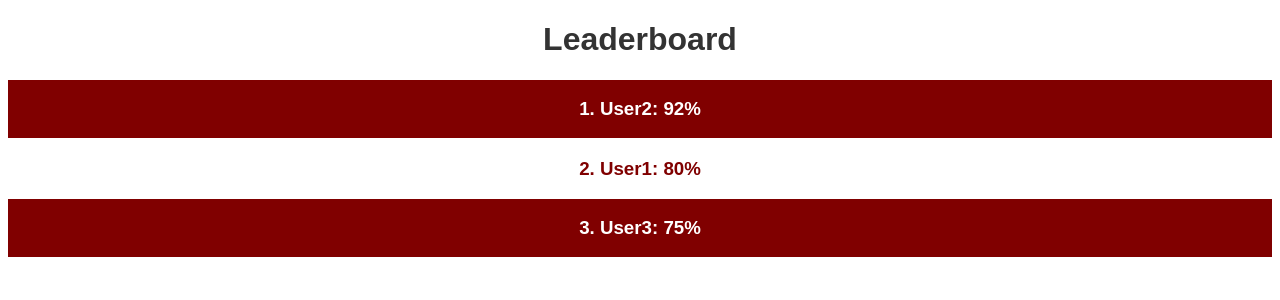
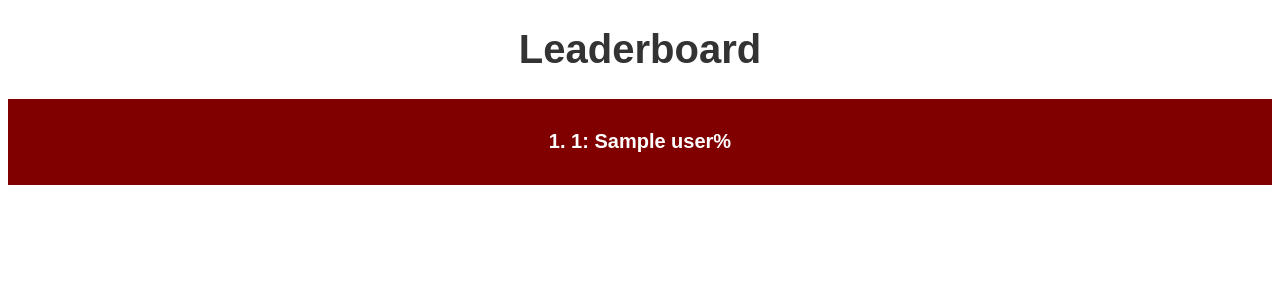
Before and after one commit to nearly-trinity/database-project, a Flask app: template app/templates/leaderboard.html in a window 1280 px wide. Shown: the top 300 px of the page. Run offline with Flask 3, Linux system fonts and the light colour scheme; the template is opened without the code that fills it: most values are stand-ins (such as "Sample title", 1, 10 or a date in 2020).

Commit message:
display leaderboard with percentages

```diff
--- a/app/templates/leaderboard.html
+++ b/app/templates/leaderboard.html
@@ -7,7 +7,7 @@
         body {
             text-align: center;
             font-family: 'Arial', sans-serif;
-            font-size: 16px;
+            font-size: 20px;
         }
 
         h1,
@@ -17,26 +17,37 @@
         }
 
         .maroon-bg {
-            padding: 18px;
-        }
-        .white-bg {
-            padding: 1px;
-        }
-
-        .maroon-bg {
             background-color: maroon;
             color: white;
+            padding: 5px;
         }
 
         .white-bg {
             background-color: white;
             color: maroon;
+            padding: 1px;
+        }
+
+        ul {
+            margin: 0;
+            padding: 0;
+            list-style-type: none;
         }
     </style>
 </head>
 
 <body>
     <h1>Leaderboard</h1>
+
+    <ul>
+            {% for user in users %}
+                {% set index = loop.index0 %}
+                {% set userClass = 'maroon-bg' if index % 2 == 0 else 'white-bg' %}
+                <li class="{{ userClass }}">
+                    <h4>{{ index + 1 }}. {{ user[0] }}: {{user[3]}}%</h4>
+                </li>
+            {% endfor %}
+    </ul>
 
     <script>
         // assuming this is how our db will work
@@ -53,10 +64,12 @@
         // Display the sorted leaderboard with alternating background colors
         // document.write('<h2>Leaderboard</h2>');
 
-        leaderboardData.forEach(function (user, index) {
-            var userClass = index % 2 === 0 ? 'maroon-bg' : 'white-bg';
-            document.write('<h3 class="' + userClass + '">' + (index + 1) + '. ' + user.username + ': ' + user.percentage + '%</h3>');
-        });
+        //leaderboardData.forEach(function (user, index) {
+        //    var userClass = index % 2 === 0 ? 'maroon-bg' : 'white-bg';
+        //    document.write('<h3 class="' + userClass + '">' + (index + 1) + '. ' + user.username + ': ' + "96" + '%</h3>');
+        //});
+
+
     </script>
 </body>
 
```
Also changed, not shown: app/views.py (+30 -1 lines).
